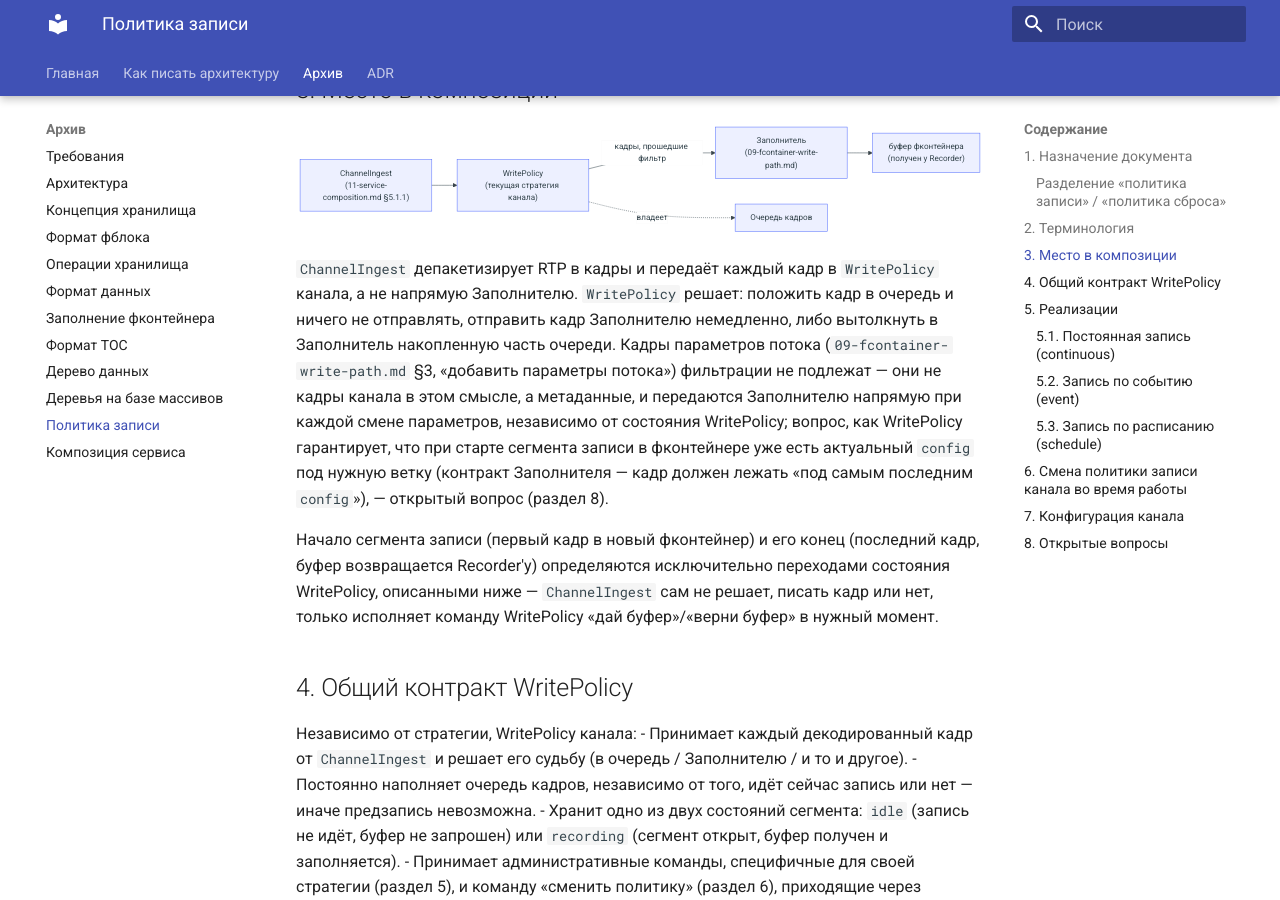
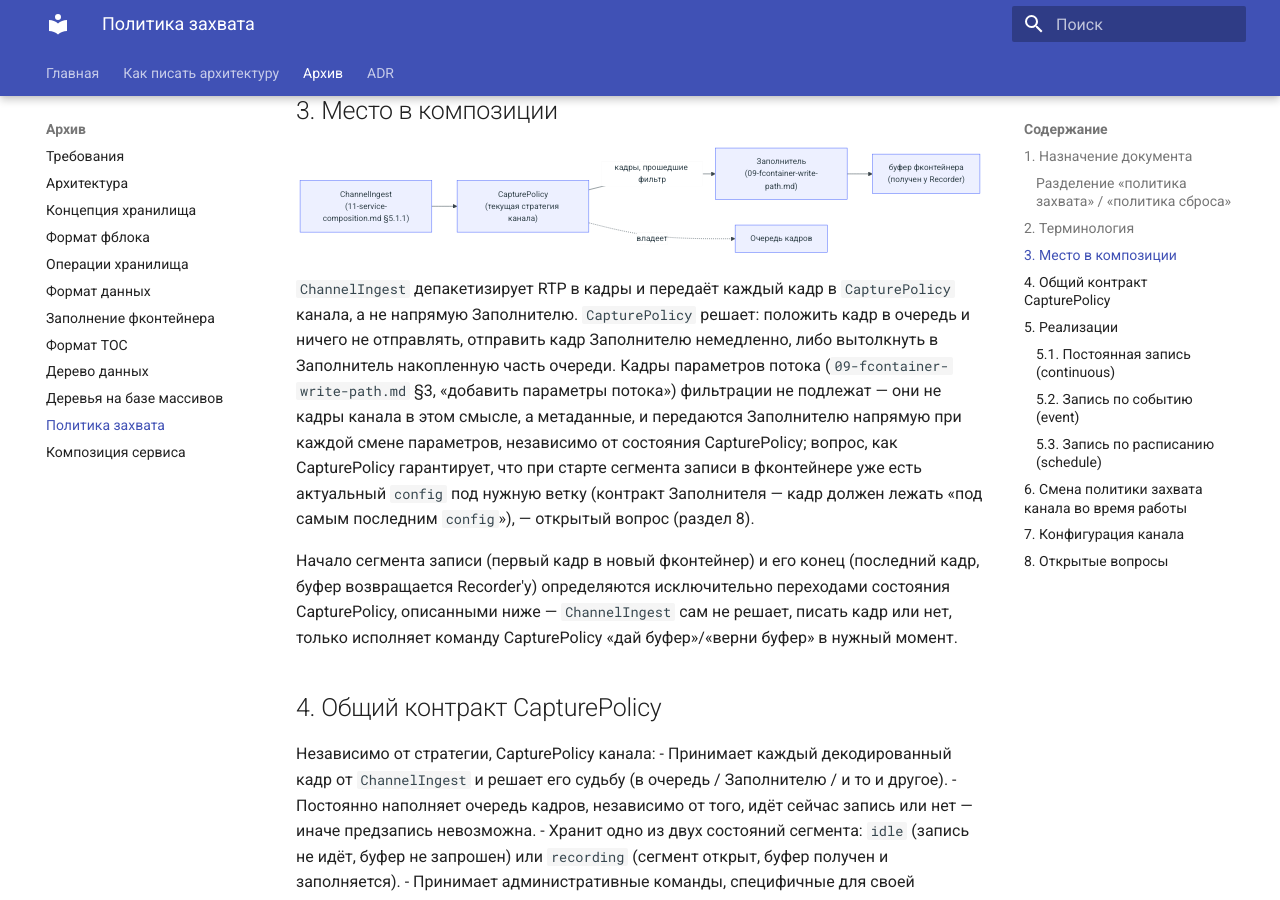
Before and after one commit to traycers/farc, an MkDocs documentation site: the page built from docs/docs/archive/10-write-policy.md, in a window 1280 px wide and 900 px high, scrolled down 1559 px. Built offline with MkDocs 1.6.1 and Material for MkDocs 9.7.7, drawn with Linux system fonts in a browser that asks for light colours; some of the changed text lies outside the part shown.

Commit message:
update terms

````diff
--- a/docs/docs/archive/10-write-policy.md
+++ b/docs/docs/archive/10-write-policy.md
@@ -1,14 +1,14 @@
-# Политика записи
+# Политика захвата
 
 ## 1. Назначение документа
 
-Этот документ описывает компонент **WritePolicy** — то, что решает, *какие* кадры канала попадают в фконтейнер и *когда* начинается и заканчивается запись очередного фконтейнера. Компонент живёт на уровне `ChannelIngest` (`11-service-composition.md` §5.1.1) — по одному экземпляру на канал — и владеет очередью кадров этого канала.
+Этот документ описывает компонент **CapturePolicy** — то, что решает, *какие* кадры канала попадают в фконтейнер и *когда* начинается и заканчивается запись очередного фконтейнера. Компонент живёт на уровне `ChannelIngest` (`11-service-composition.md` §5.1.1) — по одному экземпляру на канал — и владеет очередью кадров этого канала.
 
-### Разделение «политика записи» / «политика сброса»
+### Разделение «политика захвата» / «политика сброса»
 
-В постановке задачи для этого документа обе роли были названы одинаково — «политика записи». По содержанию это два разных компонента с разной зоной ответственности, и здесь они разведены явно:
+В постановке задачи для этого документа обе роли были названы одинаково — «политика захвата». По содержанию это два разных компонента с разной зоной ответственности, и здесь они разведены явно:
 
-| | Политика записи (**WritePolicy**, этот документ) | Политика сброса (**flush policy**) |
+| | Политика захвата (**CapturePolicy**, этот документ) | Политика сброса (**FlushPolicy**) |
 |---|---|---|
 | Вопрос | Какие кадры попадают в фконтейнер и когда открывается/закрывается сегмент записи | Когда накопленные в буфере фконтейнера байты физически уходят на диск |
 | Уровень | `ChannelIngest`, до вызова Заполнителя (`09-fcontainer-write-path.md`) | `Recorder`/`StorageEngine`, после того как данные уже приняты в буфер |
@@ -19,12 +19,12 @@
 Документ **не описывает**:
 - Формат самого фконтейнера и порядок вызовов Заполнителя — `09-fcontainer-write-path.md`, `07-media-tree.md`.
 - Физическую запись байт на диск, `fchunk_size`, таймаут `T` — ADR-017, `02-storage.md`.
-- Конкретные HTTP-маршруты команд (старт/стоп записи, событие, смена политики) — предмет отдельной спецификации API; здесь только то, какая команда нужна и что она значит для WritePolicy.
+- Конкретные HTTP-маршруты команд (старт/стоп записи, событие, смена политики) — предмет отдельной спецификации API; здесь только то, какая команда нужна и что она значит для CapturePolicy.
 - Синтаксис расписания (cron-подобный, явные интервалы и т.д.) — открытый вопрос, раздел 8.
 
 ## 2. Терминология
 
-- **WritePolicy** — компонент, один экземпляр на канал, владеет очередью кадров канала и решает, отправлять ли очередной кадр Заполнителю.
+- **CapturePolicy** — компонент, один экземпляр на канал, владеет очередью кадров канала и решает, отправлять ли очередной кадр Заполнителю.
 - **Очередь кадров** — кольцевой буфер декодированных кадров канала (с метками времени) в памяти `ChannelIngest`, отдельный от пула буферов Recorder'а (`00-requirements.md` §4.7). Хранит кадры за последнее скользящее окно, даже когда запись не идёт.
 - **Сегмент записи** — непрерывный отрезок времени, в течение которого кадры канала отправляются в один фконтейнер; соответствует одному циклу «получить буфер → заполнить → вернуть» у `ChannelIngest` (`11-service-composition.md` §5.1.1).
 - **Предзапись** (`prerecord`) — длительность окна перед моментом триггера, кадры из которого должны попасть в фконтейнер.
@@ -34,19 +34,19 @@
 
 ```mermaid
 graph LR
-    CI["ChannelIngest<br/>(11-service-composition.md §5.1.1)"] --> WP["WritePolicy<br/>(текущая стратегия канала)"]
-    WP -->|"кадры, прошедшие фильтр"| Fill["Заполнитель<br/>(09-fcontainer-write-path.md)"]
+    CI["ChannelIngest<br/>(11-service-composition.md §5.1.1)"] --> CP["CapturePolicy<br/>(текущая стратегия канала)"]
+    CP -->|"кадры, прошедшие фильтр"| Fill["Заполнитель<br/>(09-fcontainer-write-path.md)"]
     Fill --> Buf["буфер фконтейнера<br/>(получен у Recorder)"]
-    WP -.владеет.-> Q["Очередь кадров"]
+    CP -.владеет.-> Q["Очередь кадров"]
 ```
 
-`ChannelIngest` депакетизирует RTP в кадры и передаёт каждый кадр в `WritePolicy` канала, а не напрямую Заполнителю. `WritePolicy` решает: положить кадр в очередь и ничего не отправлять, отправить кадр Заполнителю немедленно, либо вытолкнуть в Заполнитель накопленную часть очереди. Кадры параметров потока (`09-fcontainer-write-path.md` §3, «добавить параметры потока») фильтрации не подлежат — они не кадры канала в этом смысле, а метаданные, и передаются Заполнителю напрямую при каждой смене параметров, независимо от состояния WritePolicy; вопрос, как WritePolicy гарантирует, что при старте сегмента записи в фконтейнере уже есть актуальный `config` под нужную ветку (контракт Заполнителя — кадр должен лежать «под самым последним `config`»), — открытый вопрос (раздел 8).
+`ChannelIngest` депакетизирует RTP в кадры и передаёт каждый кадр в `CapturePolicy` канала, а не напрямую Заполнителю. `CapturePolicy` решает: положить кадр в очередь и ничего не отправлять, отправить кадр Заполнителю немедленно, либо вытолкнуть в Заполнитель накопленную часть очереди. Кадры параметров потока (`09-fcontainer-write-path.md` §3, «добавить параметры потока») фильтрации не подлежат — они не кадры канала в этом смысле, а метаданные, и передаются Заполнителю напрямую при каждой смене параметров, независимо от состояния CapturePolicy; вопрос, как CapturePolicy гарантирует, что при старте сегмента записи в фконтейнере уже есть актуальный `config` под нужную ветку (контракт Заполнителя — кадр должен лежать «под самым последним `config`»), — открытый вопрос (раздел 8).
 
-Начало сегмента записи (первый кадр в новый фконтейнер) и его конец (последний кадр, буфер возвращается Recorder'у) определяются исключительно переходами состояния WritePolicy, описанными ниже — `ChannelIngest` сам не решает, писать кадр или нет, только исполняет команду WritePolicy «дай буфер»/«верни буфер» в нужный момент.
+Начало сегмента записи (первый кадр в новый фконтейнер) и его конец (последний кадр, буфер возвращается Recorder'у) определяются исключительно переходами состояния CapturePolicy, описанными ниже — `ChannelIngest` сам не решает, писать кадр или нет, только исполняет команду CapturePolicy «дай буфер»/«верни буфер» в нужный момент.
 
-## 4. Общий контракт WritePolicy
+## 4. Общий контракт CapturePolicy
 
-Независимо от стратегии, WritePolicy канала:
+Независимо от стратегии, CapturePolicy канала:
 - Принимает каждый декодированный кадр от `ChannelIngest` и решает его судьбу (в очередь / Заполнителю / и то и другое).
 - Постоянно наполняет очередь кадров, независимо от того, идёт сейчас запись или нет — иначе предзапись невозможна.
 - Хранит одно из двух состояний сегмента: `idle` (запись не идёт, буфер не запрошен) или `recording` (сегмент открыт, буфер получен и заполняется).
@@ -88,25 +88,25 @@ stateDiagram-v2
 
 Наступление `window_start` играет роль «событие в `idle`» из раздела 5.2 (со своим `prerecord`); наступление `window_end` играет роль назначения `stop_at = window_end + postrecord`. Пересечение или соприкосновение соседних окон расписания обрабатывается тем же правилом, что повторное событие во время `recording` в разделе 5.2 (пересчёт `stop_at`), — то есть `schedule` переиспользует ту же машину состояний, что и `event`, отличаясь только источником меток `t` (расписание вместо внешнего события) и тем, что `window_end` заранее известен, а не приходит асинхронно.
 
-## 6. Смена политики записи канала во время работы
+## 6. Смена политики захвата канала во время работы
 
-Требование: для указанного канала сменить текущую стратегию WritePolicy (`continuous` ↔ `event` ↔ `schedule`) без остановки `ChannelIngest` и без переподключения RTSP-сессии.
+Требование: для указанного канала сменить текущую стратегию CapturePolicy (`continuous` ↔ `event` ↔ `schedule`) без остановки `ChannelIngest` и без переподключения RTSP-сессии.
 
-Механика на уровне компонентов: `HttpApiServer` принимает команду «сменить политику канала N» → делегирует в `IngestManager` (`11-service-composition.md` §5.1.1) → находит нужный `ChannelIngest` → заменяет его текущий экземпляр WritePolicy на новый (новая стратегия + параметры).
+Механика на уровне компонентов: `HttpApiServer` принимает команду «сменить политику канала N» → делегирует в `IngestManager` (`11-service-composition.md` §5.1.1) → находит нужный `ChannelIngest` → заменяет его текущий экземпляр CapturePolicy на новый (новая стратегия + параметры).
 
 Что происходит с очередью кадров и открытым сегментом при замене — не определено спецификацией задачи и требует отдельного решения (раздел 8): в частности, донашивает ли новая стратегия старую очередь (пере-используя уже накопленное окно) или начинает с пустой; и что происходит с сегментом, если смена приходит в состоянии `recording` (доигрывается ли текущий сегмент до своего `stop_at`/явного стопа под старой стратегией, или обрывается немедленно).
 
 ## 7. Конфигурация канала
 
-Дополняет список каналов приёма (`11-service-composition.md` §9): для каждого канала — тип стратегии WritePolicy (`continuous`/`event`/`schedule`) и её параметры (`prerecord`, `postrecord` для `event`/`schedule`; расписание для `schedule`; глубина очереди/максимальная глубина отложенного старта для `continuous`). Хранится ли это в общем файле конфигурации процесса рядом с RTSP-ссылкой канала, либо отдельно (раз меняется во время работы, в отличие от статичного списка каналов) — открытый вопрос.
+Дополняет список каналов приёма (`11-service-composition.md` §9): для каждого канала — тип стратегии CapturePolicy (`continuous`/`event`/`schedule`) и её параметры (`prerecord`, `postrecord` для `event`/`schedule`; расписание для `schedule`; глубина очереди/максимальная глубина отложенного старта для `continuous`). Хранится ли это в общем файле конфигурации процесса рядом с RTSP-ссылкой канала, либо отдельно (раз меняется во время работы, в отличие от статичного списка каналов) — открытый вопрос.
 
 ## 8. Открытые вопросы
 
-- Как WritePolicy гарантирует, что в фконтейнере есть актуальный `config` под нужную ветку до первого кадра нового сегмента (контракт Заполнителя, `09-fcontainer-write-path.md` §3–4) — особенно при отложенном старте (`continuous`, `from_time` в прошлом), когда смена параметров потока могла произойти уже после `from_time`, но до фактического начала сегмента.
+- Как CapturePolicy гарантирует, что в фконтейнере есть актуальный `config` под нужную ветку до первого кадра нового сегмента (контракт Заполнителя, `09-fcontainer-write-path.md` §3–4) — особенно при отложенном старте (`continuous`, `from_time` в прошлом), когда смена параметров потока могла произойти уже после `from_time`, но до фактического начала сегмента.
 - Поведение `continuous` при `from_time` старше глубины очереди — часть данных недостижима; нужен ли явный алерт/ошибка, или тихое начало с самого раннего доступного кадра.
 - Немонотонные/приходящие не по порядку события в `event`: должен ли `stop_at` расти только вверх (`max` с текущим значением), или каждое новое событие безусловно перезаписывает его, даже сокращая уже идущую запись.
 - Формат расписания для `schedule` (cron-подобный, явные интервалы, часовой пояс) — не выбран.
 - Источник команд «начать запись [с `from_time`]», «остановить запись», «событие(`t`)», «сменить политику канала» — предполагается `HttpApiServer` (`11-service-composition.md` §5.1.2), но там эти команды пока не перечислены; требуется дополнить его раздел «Управление» либо явно исключить событие/расписание из HTTP API в пользу отдельного входа.
 - Поведение очереди кадров и открытого сегмента при смене политики во время `recording` (раздел 6) — донашивается ли очередь, обрывается ли текущий сегмент или доигрывается до конца.
-- Место хранения параметров WritePolicy канала (общий конфиг процесса vs изменяемое во время работы состояние) — раздел 7.
-- Соотношение с существующей ответственностью `ChannelIngest` «при перегрузке сам решает, какие данные не записывать» (`11-service-composition.md` §5.1.1, backpressure): это независимый механизм (backpressure может отбросить кадр, уже пропущенный WritePolicy) или должен быть поглощён WritePolicy как ещё одна причина не отправлять кадр Заполнителю.
+- Место хранения параметров CapturePolicy канала (общий конфиг процесса vs изменяемое во время работы состояние) — раздел 7.
+- Соотношение с существующей ответственностью `ChannelIngest` «при перегрузке сам решает, какие данные не записывать» (`11-service-composition.md` §5.1.1, backpressure): это независимый механизм (backpressure может отбросить кадр, уже пропущенный CapturePolicy) или должен быть поглощён CapturePolicy как ещё одна причина не отправлять кадр Заполнителю.
--- a/docs/mkdocs.yaml
+++ b/docs/mkdocs.yaml
@@ -60,7 +60,7 @@ nav:
       - Формат TOC: archive/06-toc-format.md
       - Дерево данных: archive/07-media-tree.md
       - Деревья на базе массивов: archive/08-array-trees.md
-      - Политика записи: archive/10-write-policy.md
+      - Политика захвата: archive/10-write-policy.md
       - Композиция сервиса: archive/11-service-composition.md
   - ADR:
       - header-location: archive/adr/001-header-location.md
````
Also changed, not shown: docs/docs/archive/11-service-composition.md (+10 -10 lines).
